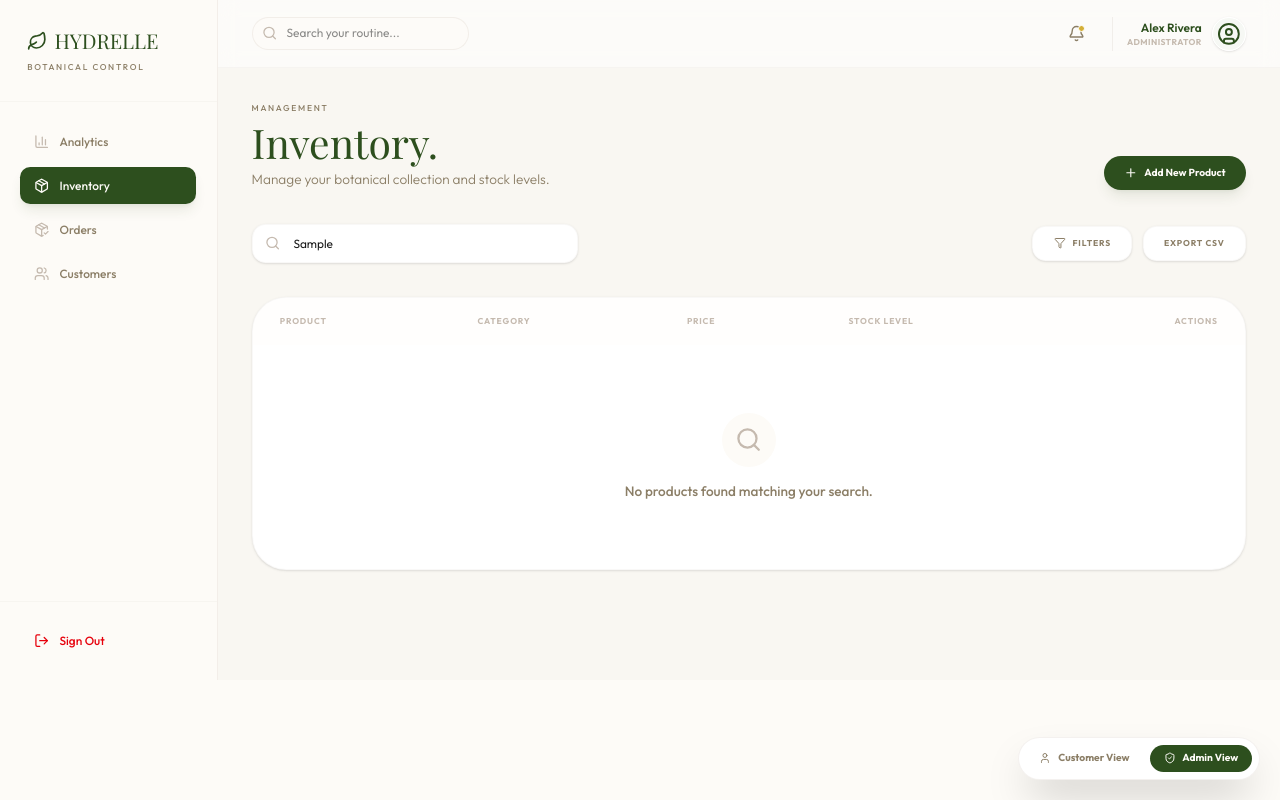
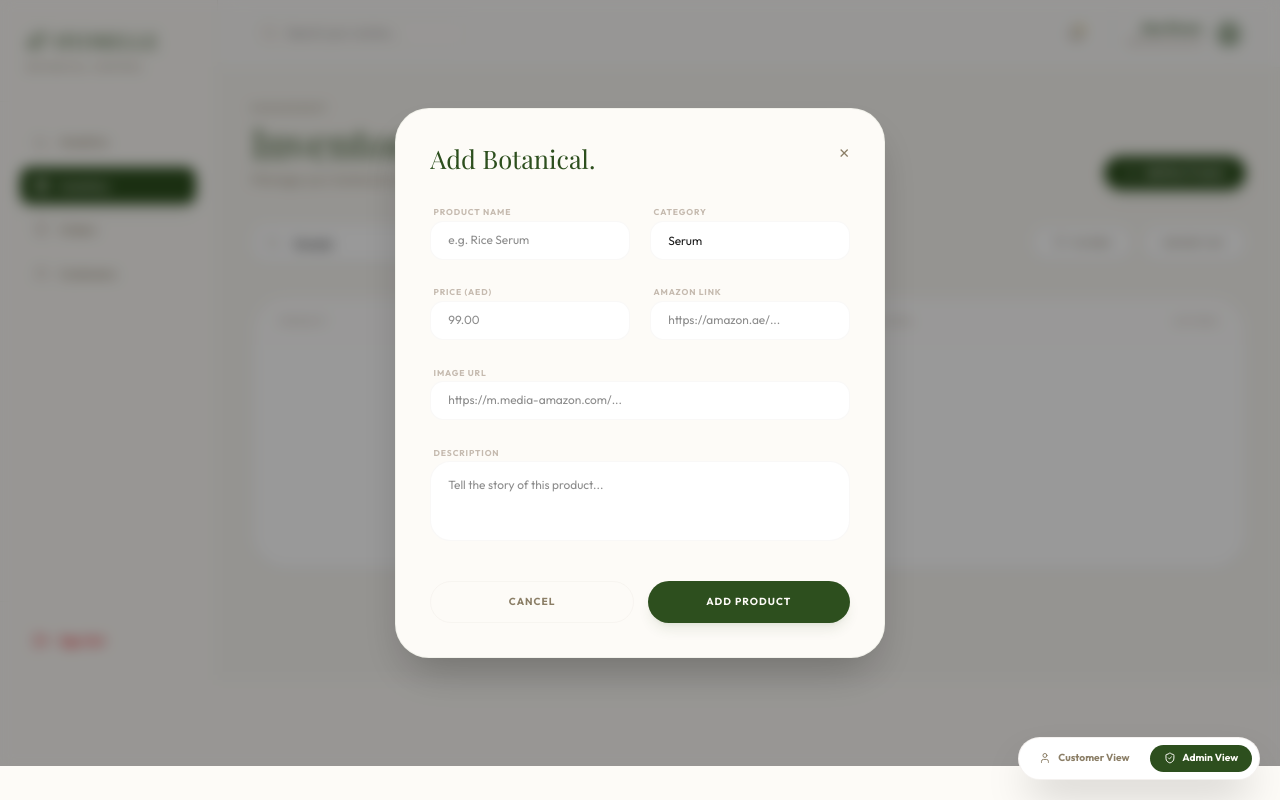
Before and after one commit to thameem89/hydrelle, a Next.js app: page /dashboard/admin/inventory in a window 1280 px wide. Both pictures are taken after typing "Sample" into the empty fields and a click on the button "Add New Product". Built offline with nearby package versions, Linux system fonts and the light colour scheme; a web font is replaced by a local one.

Commit message:
Add admin feature to manage products and Amazon links with real-time updates

```diff
--- /dev/null
+++ b/app/api/products/route.ts
@@ -0,0 +1,45 @@
+import { NextResponse } from 'next/server';
+import fs from 'fs';
+import path from 'path';
+
+export async function POST(request: Request) {
+  try {
+    const newProduct = await request.json();
+    const filePath = path.join(process.cwd(), 'hydrelle_products.json');
+    const fileContent = fs.readFileSync(filePath, 'utf8');
+    const data = JSON.parse(fileContent);
+
+    // Add ID if not present
+    if (!newProduct.id) {
+      newProduct.id = Math.max(...data.products.map((p: any) => p.id || 0)) + 1;
+    }
+
+    // Add default values for required fields in the JSON schema
+    const productToSave = {
+      id: newProduct.id,
+      name: newProduct.name,
+      category: newProduct.category || 'General',
+      price_aed: parseFloat(newProduct.price_aed) || 0,
+      price_usd: (parseFloat(newProduct.price_aed) || 0) / 3.67,
+      amazon_link: newProduct.amazon_link || '',
+      description: newProduct.description || '',
+      image_url: newProduct.image_url || '',
+      images: newProduct.image_url ? [newProduct.image_url] : [],
+      videos: [],
+      details: {
+        product_presentation: newProduct.description || '',
+        features: [],
+        presentation_image: null
+      }
+    };
+
+    data.products.push(productToSave);
+
+    fs.writeFileSync(filePath, JSON.stringify(data, null, 2));
+
+    return NextResponse.json({ success: true, product: productToSave });
+  } catch (error) {
+    console.error('Error saving product:', error);
+    return NextResponse.json({ success: false, error: 'Failed to save product' }, { status: 500 });
+  }
+}
--- a/app/dashboard/admin/inventory/page.tsx
+++ b/app/dashboard/admin/inventory/page.tsx
@@ -18,11 +18,45 @@ import { cn } from '@/lib/utils';
 const InventoryPage = () => {
   const [products, setProducts] = useState(getProducts());
   const [search, setSearch] = useState('');
+  const [isModalOpen, setIsModalOpen] = useState(false);
+  const [isSubmitting, setIsSubmitting] = useState(false);
+  const [formData, setFormData] = useState({
+    name: '',
+    category: 'Serum',
+    price_aed: '',
+    amazon_link: '',
+    description: '',
+    image_url: ''
+  });
 
   const filteredProducts = products.filter(p =>
     p.name.toLowerCase().includes(search.toLowerCase()) ||
     p.category.toLowerCase().includes(search.toLowerCase())
   );
+
+  const handleSubmit = async (e: React.FormEvent) => {
+    e.preventDefault();
+    setIsSubmitting(true);
+
+    try {
+      const response = await fetch('/api/products', {
+        method: 'POST',
+        headers: { 'Content-Type': 'application/json' },
+        body: JSON.stringify(formData),
+      });
+
+      if (response.ok) {
+        // Refresh products after success
+        // In a real app we'd get the new list from server, but here we can just reload or fetch again
+        window.location.reload();
+      }
+    } catch (error) {
+      console.error('Failed to add product:', error);
+    } finally {
+      setIsSubmitting(false);
+      setIsModalOpen(false);
+    }
+  };
 
   return (
     <div className="space-y-10">
@@ -32,11 +66,129 @@ const InventoryPage = () => {
           <h1 className="text-4xl md:text-5xl font-serif text-botanical-dark">Inventory.</h1>
           <p className="text-earth-deep font-light">Manage your botanical collection and stock levels.</p>
         </div>
-        <button className="flex items-center gap-2 bg-botanical-dark text-cream px-6 py-3 rounded-full text-xs font-bold hover:bg-earth-deep transition-all shadow-lg shadow-botanical-dark/10">
+        <button
+          onClick={() => setIsModalOpen(true)}
+          className="flex items-center gap-2 bg-botanical-dark text-cream px-6 py-3 rounded-full text-xs font-bold hover:bg-earth-deep transition-all shadow-lg shadow-botanical-dark/10"
+        >
           <Plus size={16} />
           Add New Product
         </button>
       </div>
+
+      {/* Add Product Modal */}
+      {isModalOpen && (
+        <div className="fixed inset-0 z-50 flex items-center justify-center p-4 bg-black/40 backdrop-blur-sm">
+          <motion.div
+            initial={{ opacity: 0, scale: 0.95 }}
+            animate={{ opacity: 1, scale: 1 }}
+            className="bg-cream w-full max-w-xl rounded-[2.5rem] p-8 md:p-10 shadow-2xl border border-botanical-dark/5 max-h-[90vh] overflow-y-auto"
+          >
+            <div className="flex justify-between items-start mb-8">
+              <h2 className="text-3xl font-serif text-botanical-dark">Add Botanical.</h2>
+              <button
+                onClick={() => setIsModalOpen(false)}
+                className="text-earth-deep hover:text-botanical-dark transition-colors"
+              >
+                ✕
+              </button>
+            </div>
+
+            <form onSubmit={handleSubmit} className="space-y-6">
+              <div className="grid grid-cols-1 md:grid-cols-2 gap-6">
+                <div className="space-y-2">
+                  <label className="text-[10px] uppercase tracking-widest font-bold text-earth-soft px-1">Product Name</label>
+                  <input
+                    required
+                    type="text"
+                    value={formData.name}
+                    onChange={(e) => setFormData({...formData, name: e.target.value})}
+                    placeholder="e.g. Rice Serum"
+                    className="w-full px-5 py-3 bg-white border border-earth-soft/10 rounded-2xl text-sm focus:outline-none focus:ring-2 focus:ring-botanical-dark/10 transition-all"
+                  />
+                </div>
+                <div className="space-y-2">
+                  <label className="text-[10px] uppercase tracking-widest font-bold text-earth-soft px-1">Category</label>
+                  <select
+                    value={formData.category}
+                    onChange={(e) => setFormData({...formData, category: e.target.value})}
+                    className="w-full px-5 py-3 bg-white border border-earth-soft/10 rounded-2xl text-sm focus:outline-none focus:ring-2 focus:ring-botanical-dark/10 transition-all appearance-none"
+                  >
+                    <option value="Serum">Serum</option>
+                    <option value="Oil">Oil</option>
+                    <option value="Exfoliator">Exfoliator</option>
+                    <option value="Mask">Mask</option>
+                    <option value="Toner">Toner</option>
+                    <option value="Hair Care">Hair Care</option>
+                  </select>
+                </div>
+              </div>
+
+              <div className="grid grid-cols-1 md:grid-cols-2 gap-6">
+                <div className="space-y-2">
+                  <label className="text-[10px] uppercase tracking-widest font-bold text-earth-soft px-1">Price (AED)</label>
+                  <input
+                    required
+                    type="number"
+                    value={formData.price_aed}
+                    onChange={(e) => setFormData({...formData, price_aed: e.target.value})}
+                    placeholder="99.00"
+                    className="w-full px-5 py-3 bg-white border border-earth-soft/10 rounded-2xl text-sm focus:outline-none focus:ring-2 focus:ring-botanical-dark/10 transition-all"
+                  />
+                </div>
+                <div className="space-y-2">
+                  <label className="text-[10px] uppercase tracking-widest font-bold text-earth-soft px-1">Amazon Link</label>
+                  <input
+                    type="url"
+                    value={formData.amazon_link}
+                    onChange={(e) => setFormData({...formData, amazon_link: e.target.value})}
+                    placeholder="https://amazon.ae/..."
+                    className="w-full px-5 py-3 bg-white border border-earth-soft/10 rounded-2xl text-sm focus:outline-none focus:ring-2 focus:ring-botanical-dark/10 transition-all"
+                  />
+                </div>
+              </div>
+
+              <div className="space-y-2">
+                <label className="text-[10px] uppercase tracking-widest font-bold text-earth-soft px-1">Image URL</label>
+                <input
+                  type="text"
+                  value={formData.image_url}
+                  onChange={(e) => setFormData({...formData, image_url: e.target.value})}
+                  placeholder="https://m.media-amazon.com/..."
+                  className="w-full px-5 py-3 bg-white border border-earth-soft/10 rounded-2xl text-sm focus:outline-none focus:ring-2 focus:ring-botanical-dark/10 transition-all"
+                />
+              </div>
+
+              <div className="space-y-2">
+                <label className="text-[10px] uppercase tracking-widest font-bold text-earth-soft px-1">Description</label>
+                <textarea
+                  rows={3}
+                  value={formData.description}
+                  onChange={(e) => setFormData({...formData, description: e.target.value})}
+                  placeholder="Tell the story of this product..."
+                  className="w-full px-5 py-4 bg-white border border-earth-soft/10 rounded-3xl text-sm focus:outline-none focus:ring-2 focus:ring-botanical-dark/10 transition-all resize-none"
+                />
+              </div>
+
+              <div className="pt-4 flex gap-4">
+                <button
+                  type="button"
+                  onClick={() => setIsModalOpen(false)}
+                  className="flex-1 px-8 py-4 border border-earth-soft/10 rounded-full text-xs font-bold text-earth-deep hover:bg-white transition-all uppercase tracking-widest"
+                >
+                  Cancel
+                </button>
+                <button
+                  type="submit"
+                  disabled={isSubmitting}
+                  className="flex-1 px-8 py-4 bg-botanical-dark text-cream rounded-full text-xs font-bold hover:bg-earth-deep transition-all shadow-lg shadow-botanical-dark/10 disabled:opacity-50 uppercase tracking-widest"
+                >
+                  {isSubmitting ? 'Adding...' : 'Add Product'}
+                </button>
+              </div>
+            </form>
+          </motion.div>
+        </div>
+      )}
 
       {/* Filters & Search */}
       <div className="flex flex-col md:flex-row gap-4 items-center justify-between">
@@ -98,7 +250,7 @@ const InventoryPage = () => {
                       </span>
                     </td>
                     <td className="px-8 py-6 font-medium text-earth-deep">
-                      {product.displayPrice.split('/')[0]}
+                      {product.displayPrice ? product.displayPrice.split('/')[0] : `AED ${product.numericPrice}`}
                     </td>
                     <td className="px-8 py-6">
                       <div className="space-y-2 max-w-[120px]">
```
